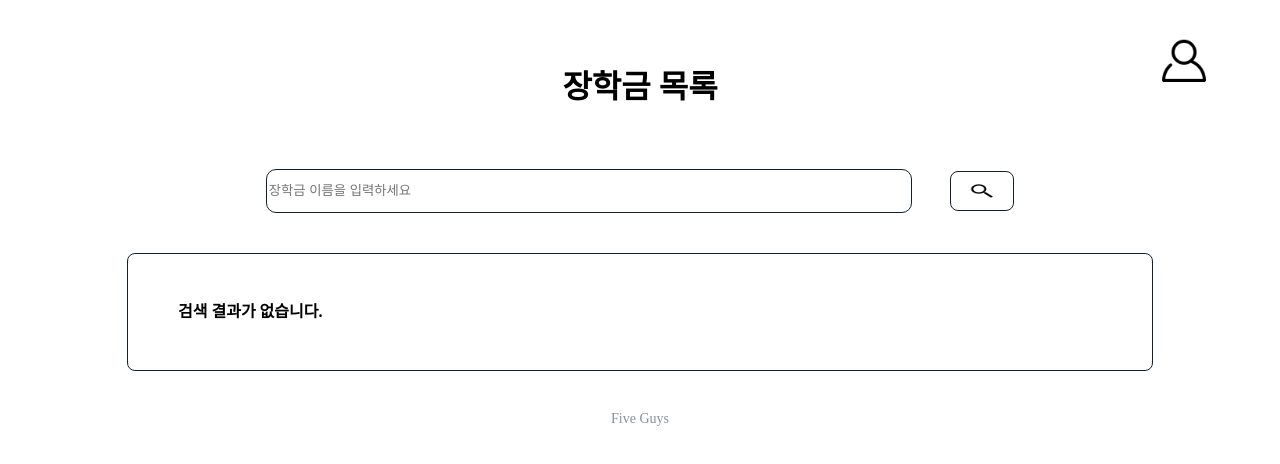
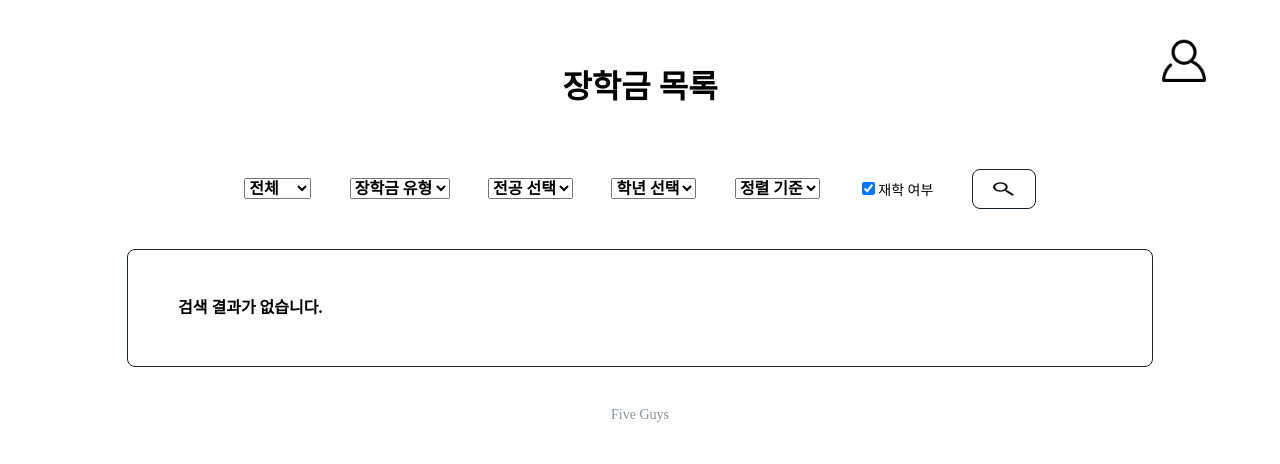
Before and after one commit to bluedragon-five/bluedragon-five-fe, a React (Vite) app: page /main in a window 1280 px wide. Shown: the top 464 px of the page. Built offline with nearby package versions, Linux system fonts and the light colour scheme; a web font is replaced by a local one.

Commit message:
feat: 장학금 요청 API 구현

```diff
--- /dev/null
+++ b/src/entities/scholarDTO.js
@@ -0,0 +1,19 @@
+export class ScholarRequestDTO {
+    constructor(section=0, attendance=true, grade=4, type = "NOTHING", major = "NOTHING", sortCondition = "NOTHING") {
+        this.section = section
+        this.type = type
+        this.major = major
+        this.attendance = attendance
+        this.grade = grade
+        this.sortCondition = sortCondition
+    }
+}
+
+export class ScholarResponseDTO {
+    constructor(name, money, remainDays, redirectURL) {
+        this.name = name
+        this.money = money
+        this.remainDays = remainDays
+        this.redirectURL = redirectURL
+    }
+}
--- /dev/null
+++ b/src/features/scholar.js
@@ -0,0 +1,30 @@
+import { ScholarRequestDTO, ScholarResponseDTO } from "../entities/scholarDTO"
+import { API_BASE_URL, API_BASE_HEADERS } from "../shared/constant"
+
+// 장학금 검색 API 요청 함수
+export const fetchScholarships = async ({section=0, attendance=true, grade=4, type = "NOTHING", major = "NOTHING", sortCondition = "NOTHING"}) => {
+  try {
+    const requestData = new ScholarRequestDTO(section, attendance, grade, type, major, sortCondition)
+    const requestURL = API_BASE_URL + '/api/scholarship'
+    console.log(requestData)
+
+    const response = await fetch(requestURL, {
+      method: 'POST',
+      headers: API_BASE_HEADERS,
+      body: JSON.stringify(requestData),
+    })
+
+    const data = await response.json()
+
+    if (!response.ok) {
+      return []
+    }
+
+    const result = data.scholarships
+
+    return result.map(scholar => new ScholarResponseDTO(scholar.name, scholar.money, scholar.remainDays, scholar.redirectURL))
+  } catch (error) {
+    console.error('장학금 검색 오류:', error)
+    return []
+  }
+}
--- a/src/pages/MainPage/SearchingForm/index.jsx
+++ b/src/pages/MainPage/SearchingForm/index.jsx
@@ -1,34 +1,72 @@
 import React, { useState } from 'react'
+import { fetchScholarships } from '../../../features/scholar' // ✅ API 요청 함수 임포트
 import './style.css'
 
-const scholarshipsData = [
-  { id: 1, name: '국가장학금', amount: '200만원', eligibility: '소득분위 8분위 이하' },
-  { id: 2, name: '교내장학금', amount: '150만원', eligibility: '학교 성적 우수자' },
-  { id: 3, name: '기업장학금', amount: '300만원', eligibility: '특정 기업 후원' },
-];
+const SearchingForm = ({ setResults }) => {
+  const [section, setSection] = useState(0);
+  const [type, setType] = useState('NOTHING');
+  const [major, setMajor] = useState('NOTHING');
+  const [sortCondition, setSortCondition] = useState('NOTHING');
+  const [attendance, setAttendance] = useState(true);
+  const [grade, setGrade] = useState(4);
 
-const SearchingForm = ({ searchQuery, setSearchQuery, setResults }) => {
-  const handleSearch = () => {
-    // ✅ 검색어를 포함하는 장학금만 필터링
-    const filteredResults = scholarshipsData.filter(scholarship =>
-      scholarship.name.includes(searchQuery)
-    );
-
-    setResults(filteredResults); // ✅ MainPage로 검색 결과 전달
+  const handleSearch = async () => {
+    try {
+      const results = await fetchScholarships(
+        {section, type, major, sortCondition, attendance, grade}
+      ); // ✅ API 요청
+      setResults(results);
+    } catch (err) {
+      console.log("에러 발생", err);
+    }
   };
 
   return (
     <div className="searching__form">
-      <input
-        type="text"
-        className="searching__input"
-        value={searchQuery}
-        onChange={(e) => setSearchQuery(e.target.value)}
-        placeholder="장학금 이름을 입력하세요"
-      />
+
+      <select className="filter__input BoldR" value={section} onChange={(e) => setSection(Number(e.target.value))}>
+        <option value="0">전체</option>
+        <option value="1">학부</option>
+        <option value="2">대학원</option>
+      </select>
+
+      <select className="filter__input BoldR" value={type} onChange={(e) => setType(e.target.value)}>
+        <option value="NOTHING">장학금 유형</option>
+        <option value="ENROLLMENT">등록금</option>
+        <option value="LIVING">생활비</option>
+      </select>
+
+      <select className="filter__input BoldR" value={major} onChange={(e) => setMajor(e.target.value)}>
+        <option value="NOTHING">전공 선택</option>
+        <option value="SCIENCE">이공계</option>
+        <option value="HUMANITIES">인문계</option>
+      </select>
+
+      <select className="filter__input BoldR" value={grade} onChange={(e) => setGrade(Number(e.target.value))}>
+        <option value="4">학년 선택</option>
+        <option value="1">1학년</option>
+        <option value="2">2학년</option>
+        <option value="3">3학년</option>
+        <option value="4">4학년</option>
+      </select>
+
+      <select className="filter__input BoldR" value={sortCondition} onChange={(e) => setSortCondition(e.target.value)}>
+        <option value="NOTHING">정렬 기준</option>
+        <option value="MONEY">금액순</option>
+        <option value="TIME">마감일순</option>
+      </select>
+
+      <label className="checkbox__input BodyS">
+        <input
+          type="checkbox"
+          checked={attendance}
+          onChange={(e) => setAttendance(e.target.checked)}
+        />
+        재학 여부
+      </label>
+
       <button className="searching__btn" onClick={handleSearch}>
-        <img src='/search-icon.png' className='searching__icon'>
-        </img>
+        <img src='/search-icon.png' className='searching__icon' alt="검색" />
       </button>
     </div>
   );
--- a/src/pages/MainPage/index.jsx
+++ b/src/pages/MainPage/index.jsx
@@ -6,7 +6,6 @@ import { useNavigate } from 'react-router-dom'
 
 const MainPage = () => {
   const navigate = useNavigate();
-  const [searchQuery, setSearchQuery] = useState('');
   const [scholarships, setScholarships] = useState([]); // ✅ 처음에는 빈 배열
 
   // ✅ 검색 결과를 받아서 상태 업데이트하는 함수
@@ -18,7 +17,7 @@ const MainPage = () => {
     <div className='main__page'>
       <h1 className='DisplayL'>장학금 목록</h1>
       {/* ✅ 검색 결과를 MainPage에서 받고, ScholarshipList로 전달 */}
-      <SearchingForm searchQuery={searchQuery} setSearchQuery={setSearchQuery} setResults={handleSearchResults} />
+      <SearchingForm setResults={handleSearchResults} />
       <ScholarshipList scholarships={scholarships} /> {/* ✅ 빈 배열이면 빈 페이지 유지 */}
       <small className="BodyS">Five Guys</small>
       <button className="user__info__btn" onClick={() => navigate('/info')}>
```
